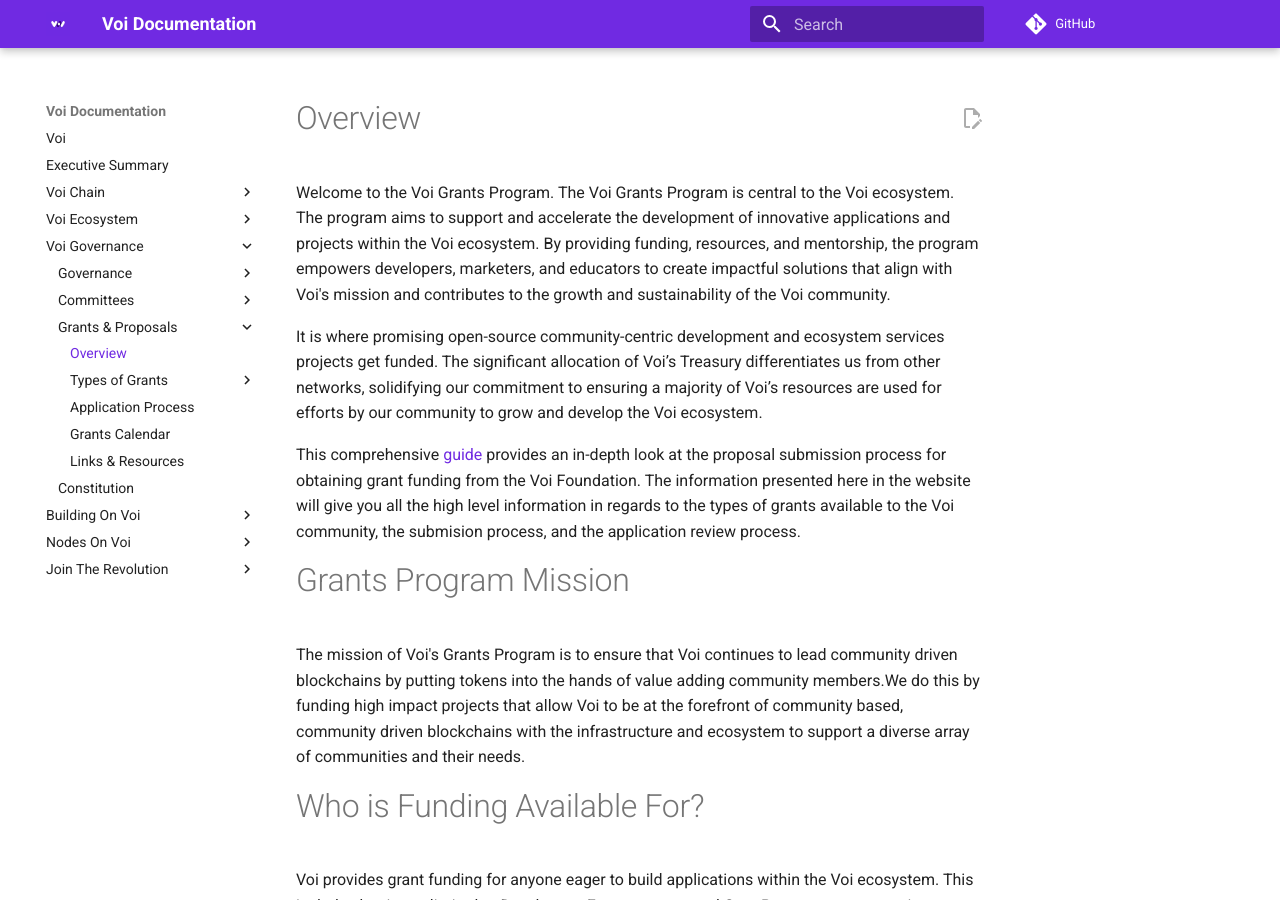
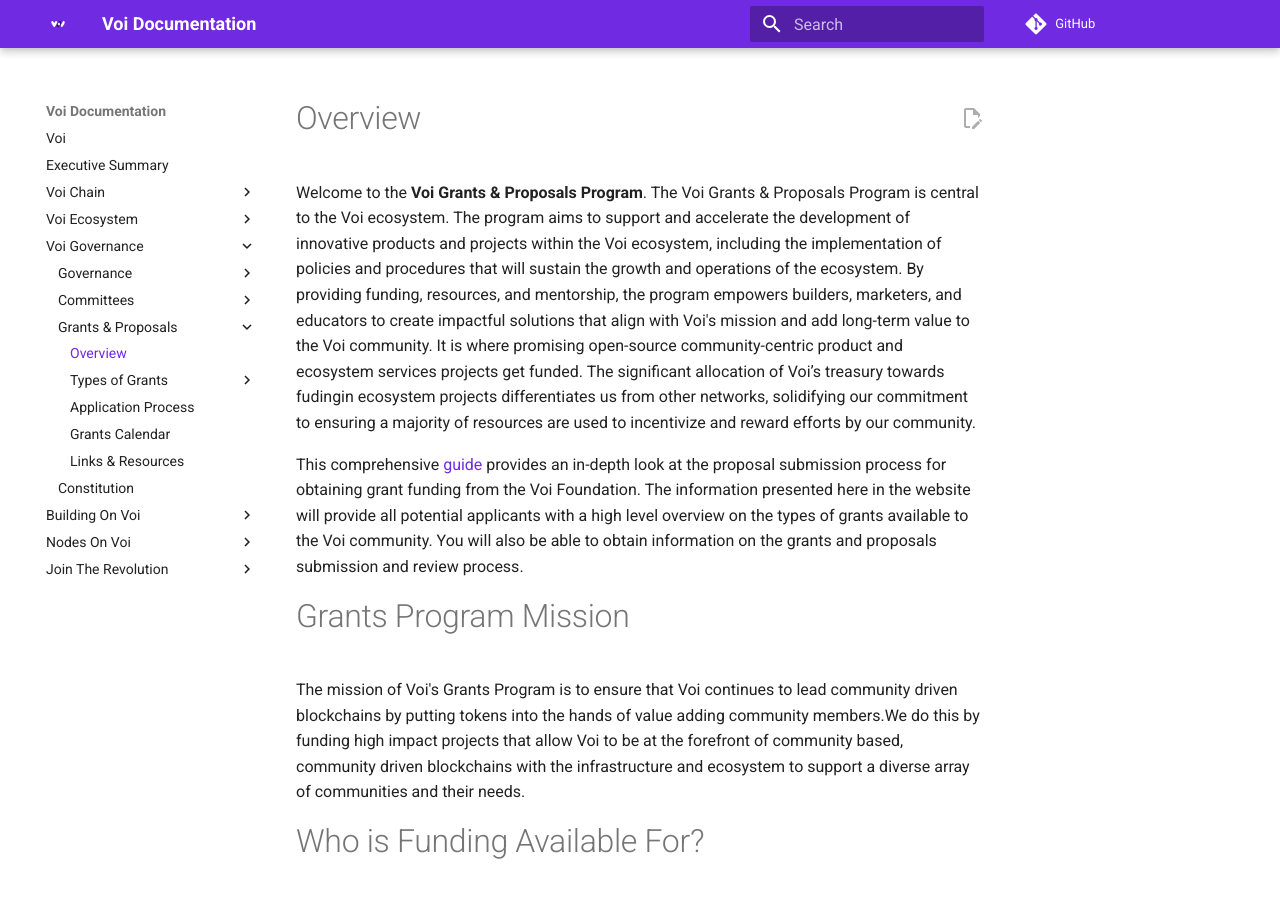
Before and after one commit to VoiNetwork/learn-more, an MkDocs documentation site: the page built from docs/governance/submitting-proposals.md, in a window 1280 px wide and 900 px high. Built offline with MkDocs 1.6.1 and Material for MkDocs 9.7.7, drawn with Linux system fonts in a browser that asks for light colours; plug-ins that fetch from the network failed and are left out; comment, search, counter and statistics services are not loaded.

Commit message:
Update submitting-proposals.md

```diff
--- a/docs/governance/submitting-proposals.md
+++ b/docs/governance/submitting-proposals.md
@@ -1,10 +1,8 @@
 # Overview
 
-Welcome to the Voi Grants Program. The Voi Grants Program is central to the Voi ecosystem. The program aims to support and accelerate the development of innovative applications and projects within the Voi ecosystem. By providing funding, resources, and mentorship, the program empowers developers, marketers, and educators to create impactful solutions that align with Voi's mission and contributes to the growth and sustainability of the Voi community.
+Welcome to the **Voi Grants & Proposals Program**. The Voi Grants & Proposals Program is central to the Voi ecosystem. The program aims to support and accelerate the development of innovative products and projects within the Voi ecosystem, including the implementation of policies and procedures that will sustain the growth and operations of the ecosystem. By providing funding, resources, and mentorship, the program empowers builders, marketers, and educators to create impactful solutions that align with Voi's mission and add long-term value to the Voi community. It is where promising open-source community-centric product and ecosystem services projects get funded. The significant allocation of Voi’s treasury towards fudingin ecosystem projects  differentiates us from other networks, solidifying our commitment to ensuring a majority of resources are used to incentivize and reward efforts by our community.
 
-It is where promising open-source community-centric development and ecosystem services projects get funded. The significant allocation of Voi’s Treasury differentiates us from other networks, solidifying our commitment to ensuring a majority of Voi’s resources are used for efforts by our community to grow and develop the Voi ecosystem.
-
-This comprehensive [guide](https://docs.google.com/document/d/1rgZcpBtZY0rwq3W6-omnRjIGg54T8G3w1xjA_2usg84/edit) provides an in-depth look at the proposal submission process for obtaining grant funding from the Voi Foundation. The information presented here in the website will give you all the high level information in regards to the types of grants available to the Voi community, the submision process, and the application review process.
+This comprehensive [guide](https://docs.google.com/document/d/1rgZcpBtZY0rwq3W6-omnRjIGg54T8G3w1xjA_2usg84/edit) provides an in-depth look at the proposal submission process for obtaining grant funding from the Voi Foundation. The information presented here in the website will provide all potential applicants with a high level overview on the types of grants available to the Voi community. You will also be able to obtain information on the grants and proposals submission and review process.
 
 # Grants Program Mission
 
```
